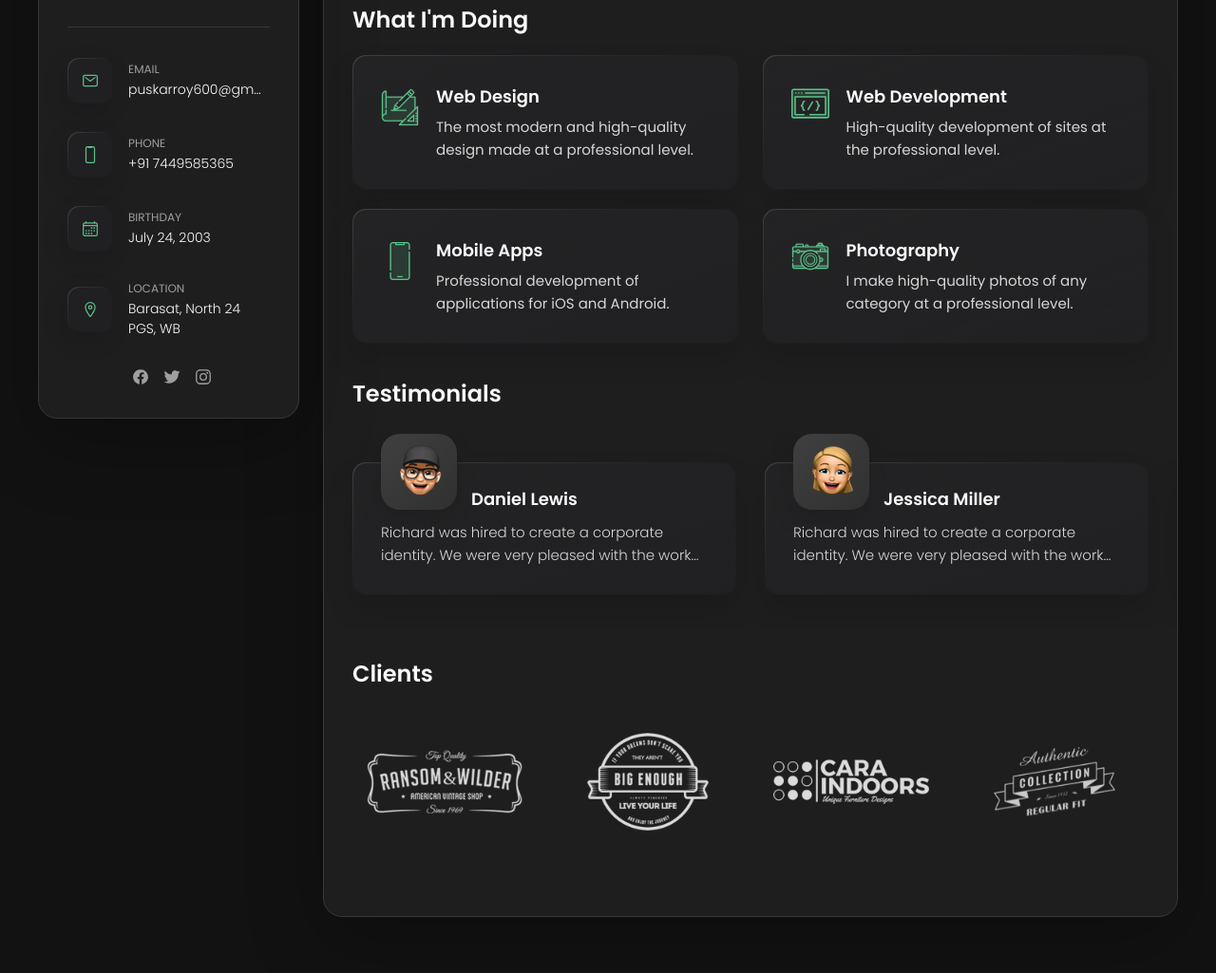
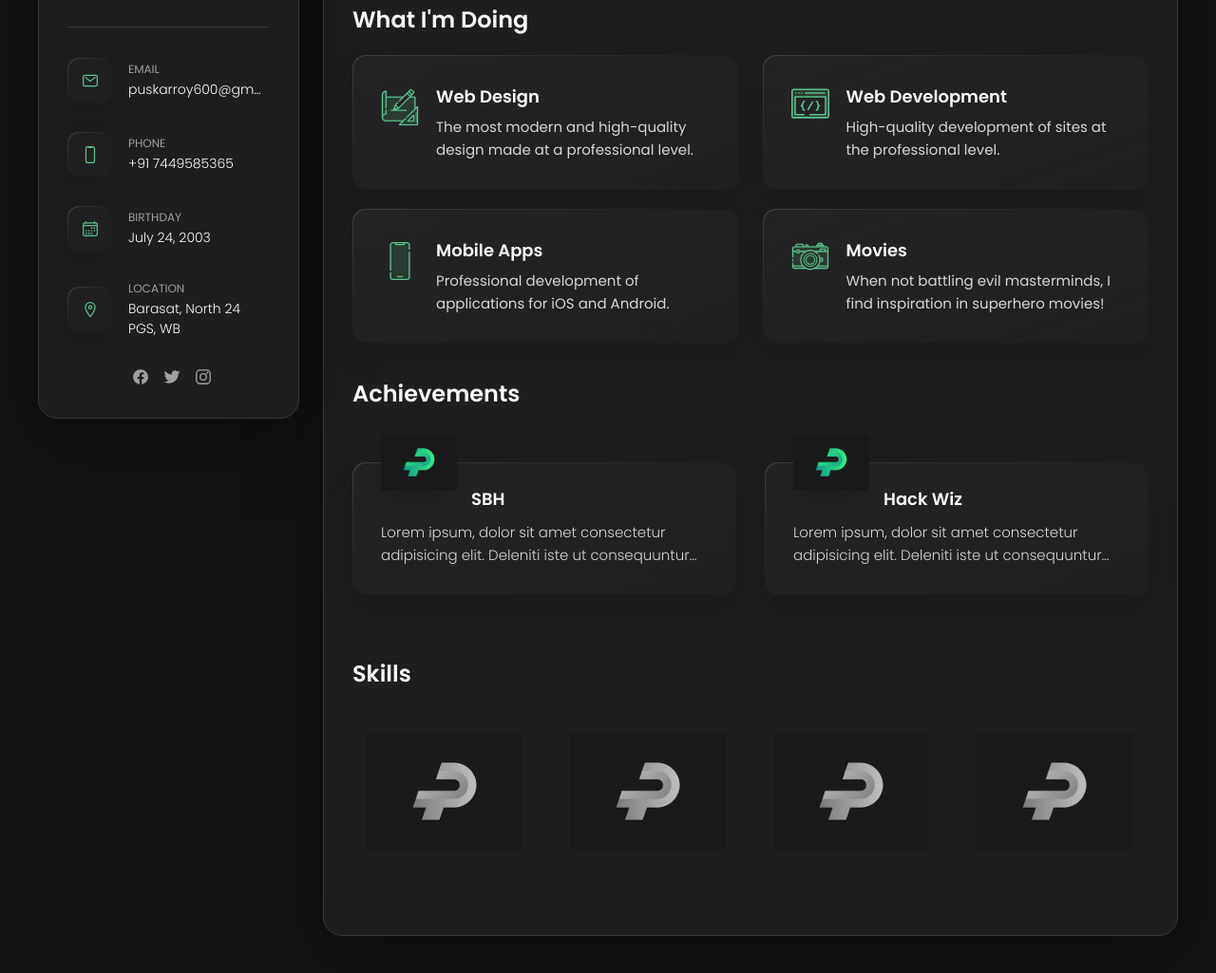
Before and after one commit to Puskar-Roy/Puskar-Roy-Web, a plain HTML site: page index.html in a window 1280 px wide. Shown: the part 351-1376 px from the top of the page at 95% size. Drawn offline with nearby package versions, Linux system fonts and the light colour scheme.

Commit message:
feat : changes

```diff
--- a/index.html
+++ b/index.html
@@ -243,7 +243,6 @@
                     width="40"
                   />
                 </div>
-
                 <div class="service-content-box">
                   <h4 class="h4 service-item-title">Mobile apps</h4>
 
@@ -253,7 +252,6 @@
                   </p>
                 </div>
               </li>
-
               <li class="service-item">
                 <div class="service-icon-box">
                   <img
@@ -262,13 +260,10 @@
                     width="40"
                   />
                 </div>
-
                 <div class="service-content-box">
-                  <h4 class="h4 service-item-title">Photography</h4>
-
+                  <h4 class="h4 service-item-title">Movies</h4>
                   <p class="service-item-text">
-                    I make high-quality photos of any category at a professional
-                    level.
+                    When not battling evil masterminds, I find inspiration in superhero movies!
                   </p>
                 </div>
               </li>
@@ -280,14 +275,14 @@
         -->
 
           <section class="testimonials">
-            <h3 class="h3 testimonials-title">Testimonials</h3>
+            <h3 class="h3 testimonials-title">Achievements</h3>
 
             <ul class="testimonials-list has-scrollbar">
               <li class="testimonials-item">
                 <div class="content-card" data-testimonials-item>
                   <figure class="testimonials-avatar-box">
                     <img
-                      src="./assets/images/avatar-1.png"
+                      src="./assets/images/icon1.png"
                       alt="Daniel lewis"
                       width="60"
                       data-testimonials-avatar
@@ -298,17 +293,12 @@
                     class="h4 testimonials-item-title"
                     data-testimonials-title
                   >
-                    Daniel lewis
+                    SBH
                   </h4>
 
                   <div class="testimonials-text" data-testimonials-text>
                     <p>
-                      Richard was hired to create a corporate identity. We were
-                      very pleased with the work done. She has a lot of
-                      experience and is very concerned about the needs of
-                      client. Lorem ipsum dolor sit amet, ullamcous cididt
-                      consectetur adipiscing elit, seds do et eiusmod tempor
-                      incididunt ut laborels dolore magnarels alia.
+                      Lorem ipsum, dolor sit amet consectetur adipisicing elit. Deleniti iste ut consequuntur at corporis asperiores. Eligendi nostrum ab ut quod accusamus, similique eum expedita deserunt velit repellat iusto dolorum corporis repellendus quo consequuntur, iste quibusdam maxime praesentium at assumenda, nam repudiandae vel!
                     </p>
                   </div>
                 </div>
@@ -318,7 +308,7 @@
                 <div class="content-card" data-testimonials-item>
                   <figure class="testimonials-avatar-box">
                     <img
-                      src="./assets/images/avatar-2.png"
+                      src="./assets/images/icon1.png"
                       alt="Jessica miller"
                       width="60"
                       data-testimonials-avatar
@@ -329,17 +319,12 @@
                     class="h4 testimonials-item-title"
                     data-testimonials-title
                   >
-                    Jessica miller
+                    Hack Wiz
                   </h4>
 
                   <div class="testimonials-text" data-testimonials-text>
                     <p>
-                      Richard was hired to create a corporate identity. We were
-                      very pleased with the work done. She has a lot of
-                      experience and is very concerned about the needs of
-                      client. Lorem ipsum dolor sit amet, ullamcous cididt
-                      consectetur adipiscing elit, seds do et eiusmod tempor
-                      incididunt ut laborels dolore magnarels alia.
+                     Lorem ipsum, dolor sit amet consectetur adipisicing elit. Deleniti iste ut consequuntur at corporis asperiores. Eligendi nostrum ab ut quod accusamus, similique eum expedita deserunt velit repellat iusto dolorum corporis repellendus quo consequuntur, iste quibusdam maxime praesentium at assumenda, nam repudiandae vel!
                     </p>
                   </div>
                 </div>
@@ -349,7 +334,7 @@
                 <div class="content-card" data-testimonials-item>
                   <figure class="testimonials-avatar-box">
                     <img
-                      src="./assets/images/avatar-3.png"
+                      src="./assets/images/icon1.png"
                       alt="Emily evans"
                       width="60"
                       data-testimonials-avatar
@@ -360,17 +345,12 @@
                     class="h4 testimonials-item-title"
                     data-testimonials-title
                   >
-                    Emily evans
+                    Quize Wiz
                   </h4>
 
                   <div class="testimonials-text" data-testimonials-text>
                     <p>
-                      Richard was hired to create a corporate identity. We were
-                      very pleased with the work done. She has a lot of
-                      experience and is very concerned about the needs of
-                      client. Lorem ipsum dolor sit amet, ullamcous cididt
-                      consectetur adipiscing elit, seds do et eiusmod tempor
-                      incididunt ut laborels dolore magnarels alia.
+                     Lorem ipsum, dolor sit amet consectetur adipisicing elit. Deleniti iste ut consequuntur at corporis asperiores. Eligendi nostrum ab ut quod accusamus, similique eum expedita deserunt velit repellat iusto dolorum corporis repellendus quo consequuntur, iste quibusdam maxime praesentium at assumenda, nam repudiandae vel!
                     </p>
                   </div>
                 </div>
@@ -380,7 +360,7 @@
                 <div class="content-card" data-testimonials-item>
                   <figure class="testimonials-avatar-box">
                     <img
-                      src="./assets/images/avatar-4.png"
+                      src="./assets/images/icon1.png"
                       alt="Henry william"
                       width="60"
                       data-testimonials-avatar
@@ -409,9 +389,7 @@
             </ul>
           </section>
 
-          <!--
-          - testimonials modal
-        -->
+
 
           <div class="modal-container" data-modal-container>
             <div class="overlay" data-overlay></div>
@@ -458,13 +436,13 @@
         -->
 
           <section class="clients">
-            <h3 class="h3 clients-title">Clients</h3>
+            <h3 class="h3 clients-title">Skills</h3>
 
             <ul class="clients-list has-scrollbar">
               <li class="clients-item">
                 <a href="#">
                   <img
-                    src="./assets/images/logo-1-color.png"
+                    src="./assets/images/icon1.png"
                     alt="client logo"
                   />
                 </a>
@@ -473,7 +451,7 @@
               <li class="clients-item">
                 <a href="#">
                   <img
-                    src="./assets/images/logo-2-color.png"
+                    src="./assets/images/icon1.png"
                     alt="client logo"
                   />
                 </a>
@@ -482,7 +460,7 @@
               <li class="clients-item">
                 <a href="#">
                   <img
-                    src="./assets/images/logo-3-color.png"
+                    src="./assets/images/icon1.png"
                     alt="client logo"
                   />
                 </a>
@@ -491,7 +469,7 @@
               <li class="clients-item">
                 <a href="#">
                   <img
-                    src="./assets/images/logo-4-color.png"
+                    src="./assets/images/icon1.png"
                     alt="client logo"
                   />
                 </a>
@@ -500,7 +478,7 @@
               <li class="clients-item">
                 <a href="#">
                   <img
-                    src="./assets/images/logo-5-color.png"
+                    src="./assets/images/icon1.png"
                     alt="client logo"
                   />
                 </a>
```
Also changed, not shown: assets/images/icon-game.svg (added).
